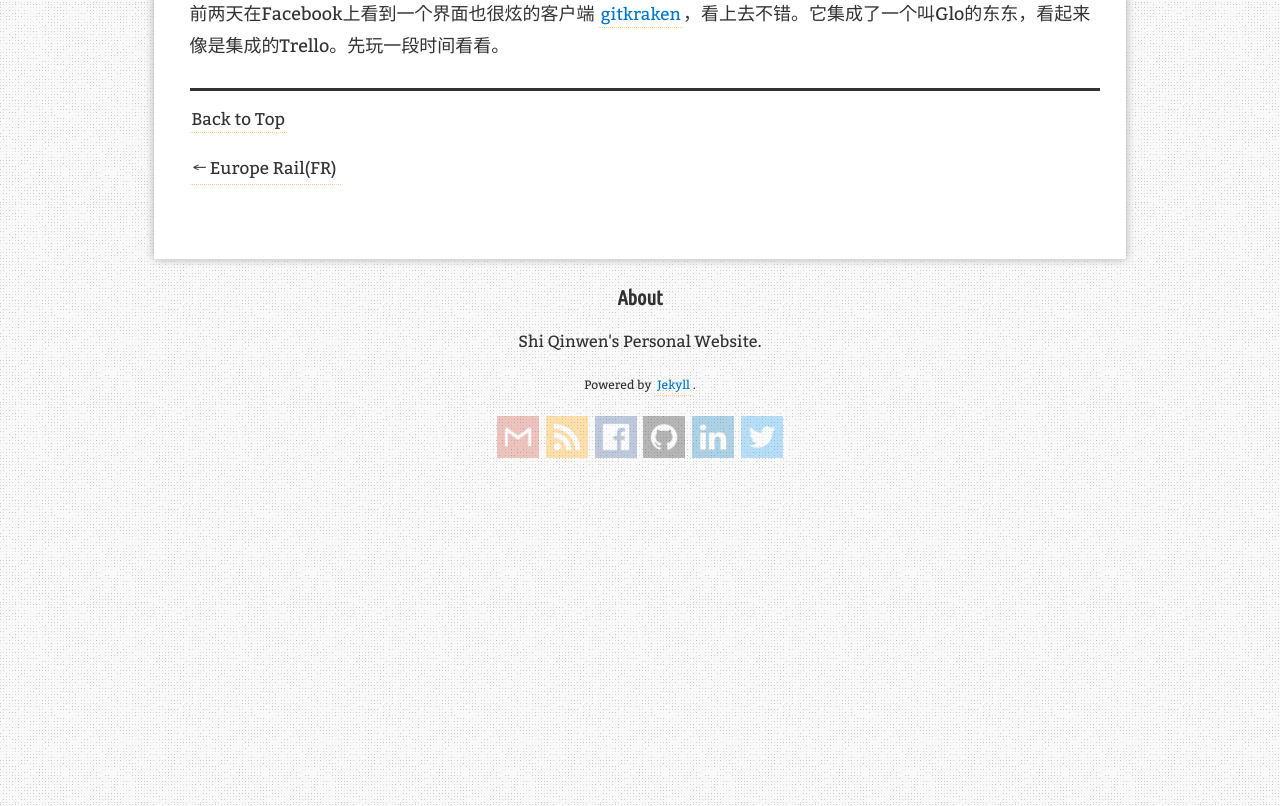
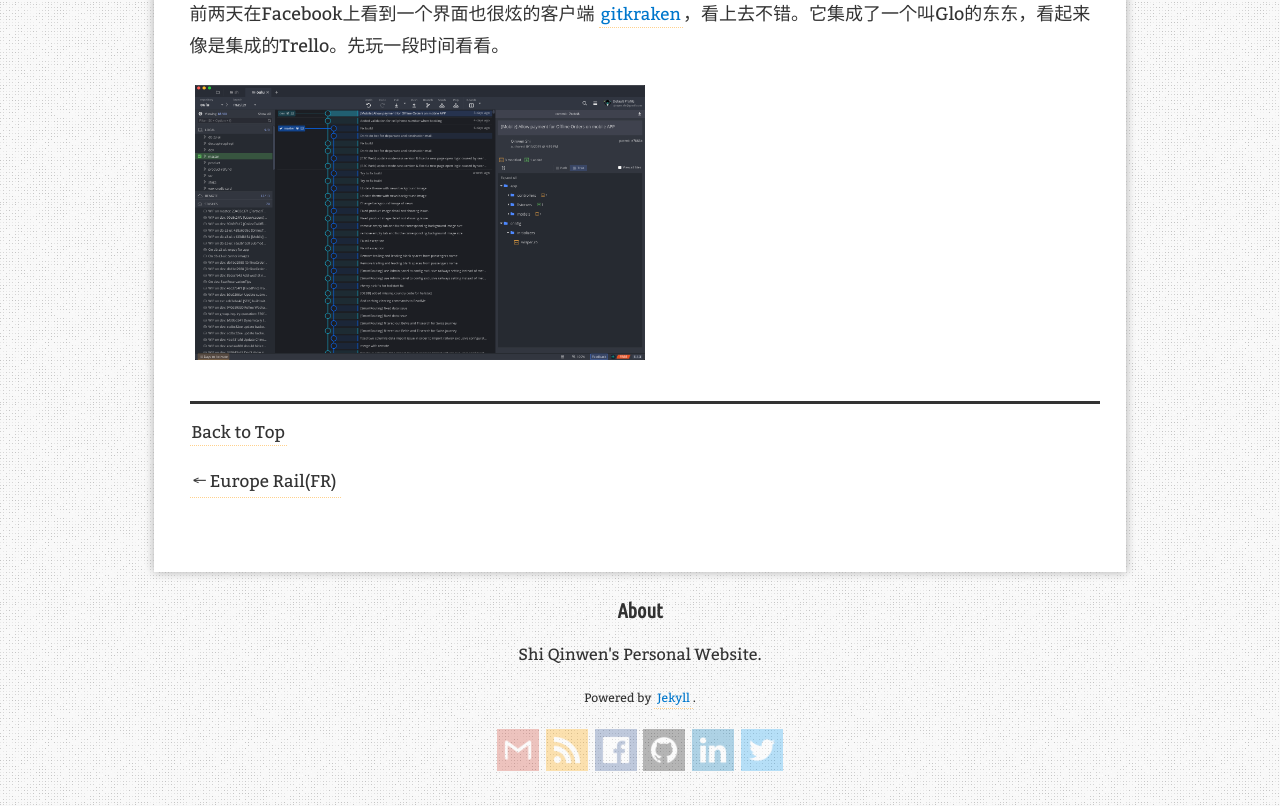
Before and after one commit to qinwenshi/sh, a Jekyll site: the page built from _posts/2019-08-19-my-tools-distilled-1.md, in a window 1280 px wide. Shown: the part 1996-2802 px from the top of the page. Built offline with Jekyll 4.4.1, drawn with Linux system fonts in a browser that asks for light colours; nearby versions of some CDN libraries; comment, search, counter and statistics services are not loaded.

Commit message:
Add image for gitkraken
Just a screenshot

```diff
--- a/_posts/2019-08-19-my-tools-distilled-1.md
+++ b/_posts/2019-08-19-my-tools-distilled-1.md
@@ -30,3 +30,5 @@ redirect_from:
 ![Gif](https://github.com/jesseduffield/lazygit/raw/master/docs/resources/lazygit-example.gif)
 
 前两天在Facebook上看到一个界面也很炫的客户端 [gitkraken](https://www.gitkraken.com/)，看上去不错。它集成了一个叫Glo的东东，看起来像是集成的Trello。先玩一段时间看看。
+
+![Gitkraken](/image/2019-08-19/gitkraken.png){:width="450px"}
```
Also changed, not shown: image/2019-08-19/gitkraken.png (added).
